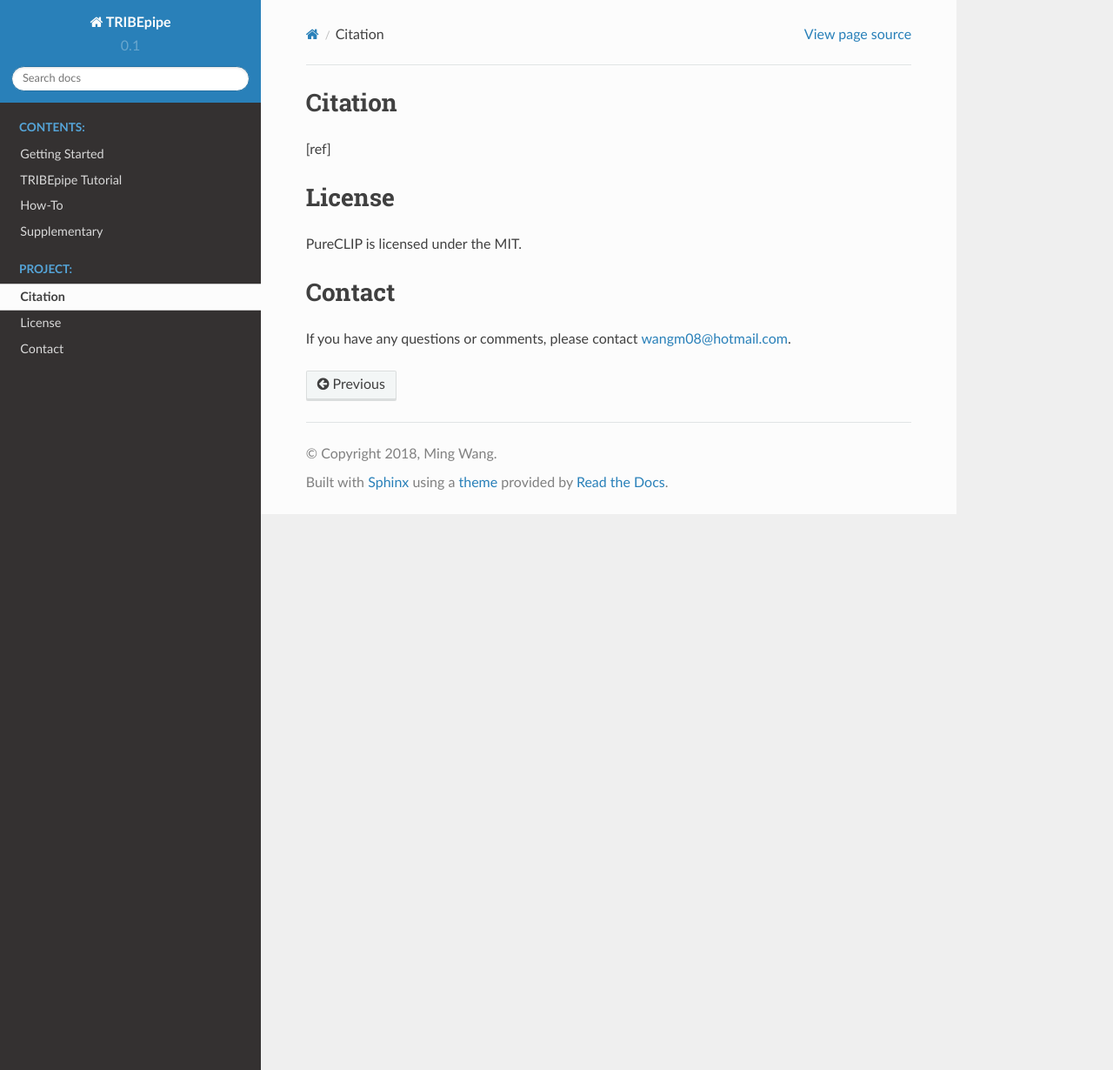
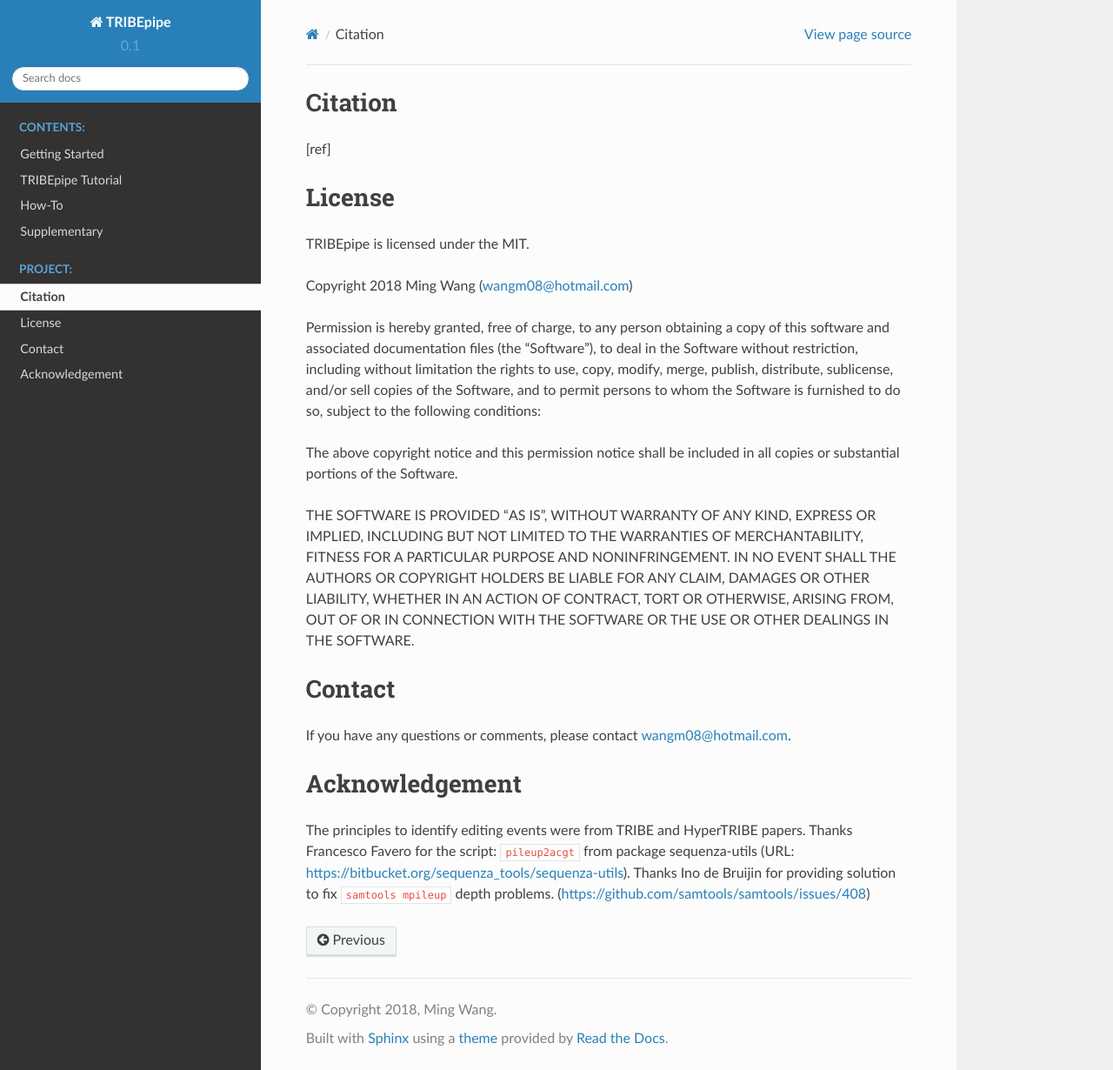
Before and after one commit to bakerwm/TRIBEpipe, a Sphinx documentation site: the page built from docs/source/project_index.rst, in a window 1280 px wide and 1230 px high. Shown: the whole window at 87% size. Built offline with Sphinx 7.4.7 and the Read the Docs theme 2.0.0, drawn with Linux system fonts in a browser that asks for light colours.

Commit message:
update docs/

```diff
--- a/docs/source/project_index.rst
+++ b/docs/source/project_index.rst
@@ -16,7 +16,17 @@
 License
 ====================================
 
-PureCLIP is licensed under the  MIT.
+TRIBEpipe is licensed under the  MIT.
+
+
+Copyright 2018 Ming Wang (wangm08@hotmail.com)
+
+Permission is hereby granted, free of charge, to any person obtaining a copy of this software and associated documentation files (the "Software"), to deal in the Software without restriction, including without limitation the rights to use, copy, modify, merge, publish, distribute, sublicense, and/or sell copies of the Software, and to permit persons to whom the Software is furnished to do so, subject to the following conditions:
+
+The above copyright notice and this permission notice shall be included in all copies or substantial portions of the Software.
+
+THE SOFTWARE IS PROVIDED "AS IS", WITHOUT WARRANTY OF ANY KIND, EXPRESS OR IMPLIED, INCLUDING BUT NOT LIMITED TO THE WARRANTIES OF MERCHANTABILITY, FITNESS FOR A PARTICULAR PURPOSE AND NONINFRINGEMENT. IN NO EVENT SHALL THE AUTHORS OR COPYRIGHT HOLDERS BE LIABLE FOR ANY CLAIM, DAMAGES OR OTHER LIABILITY, WHETHER IN AN ACTION OF CONTRACT, TORT OR OTHERWISE, ARISING FROM, OUT OF OR IN CONNECTION WITH THE SOFTWARE OR THE USE OR OTHER DEALINGS IN THE SOFTWARE.
+
 
 
 .. _contact:
@@ -25,3 +35,12 @@
 ====================================
 
 If you have any questions or comments, please contact wangm08@hotmail.com.
+
+
+
+.. _acknowledgement:
+
+Acknowledgement
+================
+
+The principles to identify editing events were from TRIBE and HyperTRIBE papers. Thanks Francesco Favero for the script: ``pileup2acgt`` from package sequenza-utils (URL: https://bitbucket.org/sequenza_tools/sequenza-utils). Thanks Ino de Bruijin for providing solution to fix ``samtools mpileup`` depth problems. (https://github.com/samtools/samtools/issues/408)
--- a/docs/source/tribepipe_tutorial.rst
+++ b/docs/source/tribepipe_tutorial.rst
@@ -67,6 +67,7 @@
 Download the demo data from the following link: ftp://demo.tar.gz.
 
 ::
+
     # demo data
     $ wget ftp://demo.tar.gz
     $ tar zxvf demo.tar.gz
```
